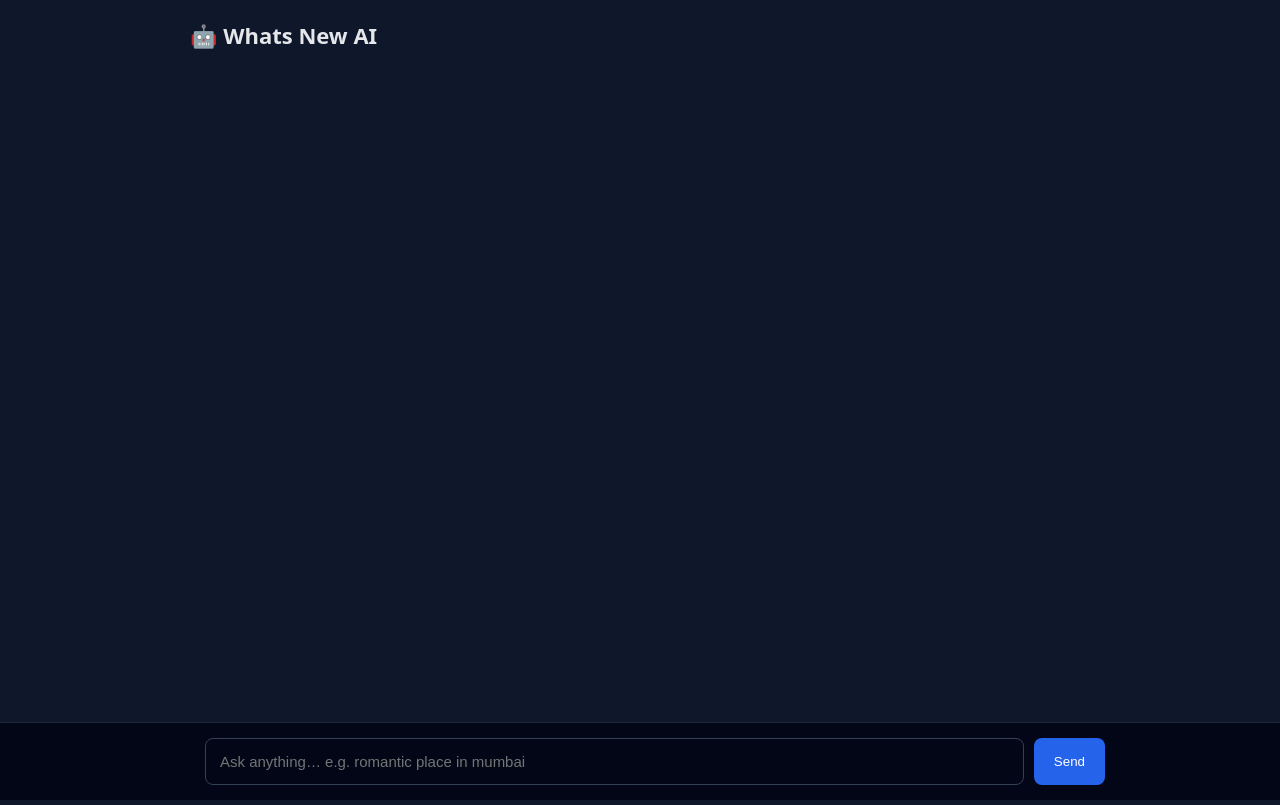
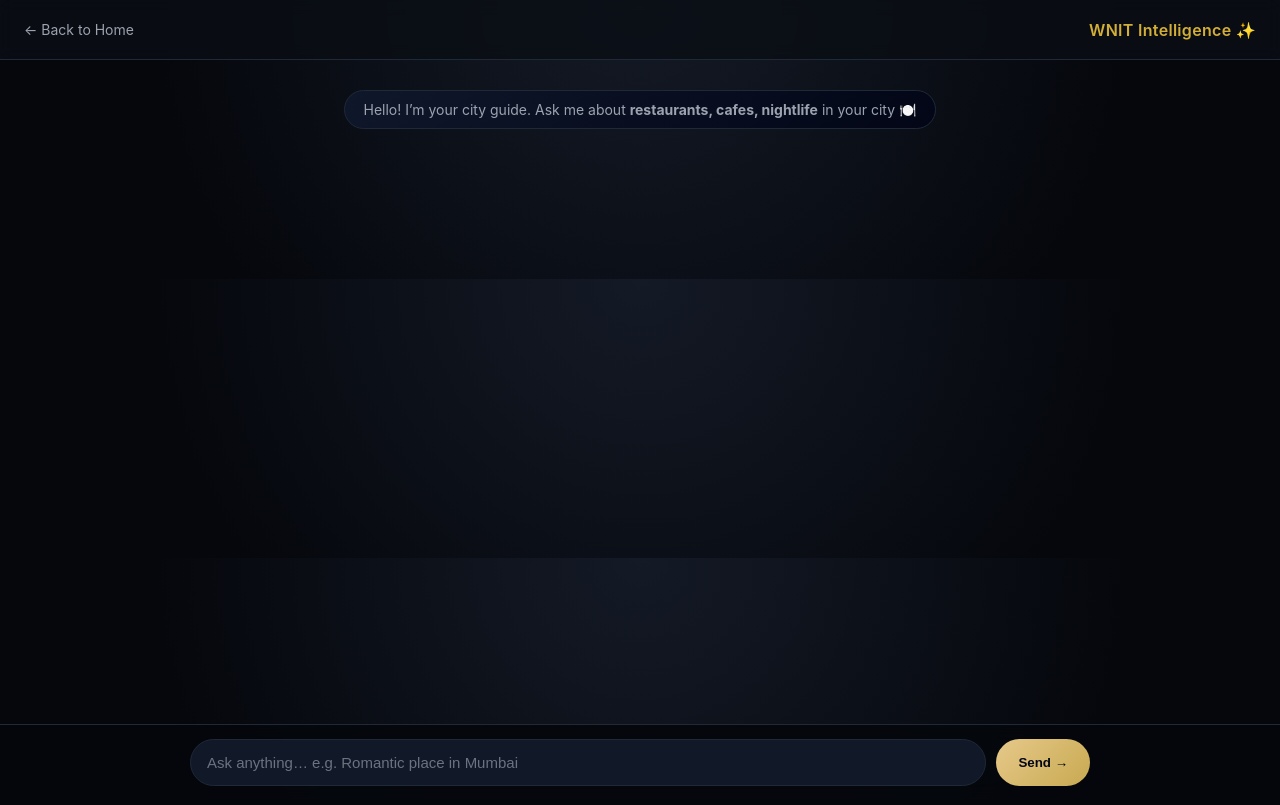
Before and after one commit to Yatharth224/WHATS-NEW-IN-TOWN, a Flask app: page /ai-search in a window 1280 px wide. Run offline with Flask 3, Linux system fonts and the light colour scheme.

Commit message:
changes in ai search html page

```diff
--- a/templates/ai_search.html
+++ b/templates/ai_search.html
@@ -2,75 +2,144 @@
 <html lang="en">
 <head>
     <meta charset="UTF-8">
-    <title>Whats New AI</title>
+    <title>WNIT Intelligence ✨</title>
+
+    <meta name="viewport" content="width=device-width, initial-scale=1.0">
 
     <style>
+        :root {
+            --bg-main: #0b0f14;
+            --bg-panel: #0f1623;
+            --bg-input: #111827;
+            --border: #1f2937;
+            --text-main: #e5e7eb;
+            --text-muted: #9ca3af;
+            --accent: #d4af37;
+        }
+
+        * {
+            box-sizing: border-box;
+        }
+
         body {
             margin: 0;
-            font-family: system-ui, -apple-system, BlinkMacSystemFont;
-            background: #0f172a;
-            color: #e5e7eb;
+            font-family: Inter, system-ui, -apple-system, BlinkMacSystemFont;
+            background: radial-gradient(circle at top, #141a26, #05070c 70%);
+            color: var(--text-main);
         }
 
+        /* ---------------- HEADER ---------------- */
+        .top-bar {
+            height: 60px;
+            border-bottom: 1px solid var(--border);
+            display: flex;
+            align-items: center;
+            justify-content: space-between;
+            padding: 0 24px;
+            background: rgba(10, 14, 20, 0.8);
+            backdrop-filter: blur(8px);
+        }
+
+        .brand {
+            font-weight: 600;
+            letter-spacing: 0.3px;
+            color: var(--accent);
+        }
+
+        .back-link {
+            text-decoration: none;
+            color: var(--text-muted);
+            font-size: 14px;
+        }
+
+        .back-link:hover {
+            color: white;
+        }
+
+        /* ---------------- LAYOUT ---------------- */
         .container {
             max-width: 900px;
             margin: auto;
-            padding: 20px;
+            padding: 30px 20px 120px;
         }
 
-        .header {
-            font-size: 22px;
-            font-weight: 600;
-            margin-bottom: 15px;
+        .intro {
+            text-align: center;
+            margin-bottom: 30px;
         }
 
+        .intro span {
+            display: inline-block;
+            padding: 10px 18px;
+            background: linear-gradient(135deg, #0f172a, #020617);
+            border: 1px solid var(--border);
+            border-radius: 999px;
+            font-size: 14px;
+            color: var(--text-muted);
+        }
+
+        /* ---------------- CHAT ---------------- */
         .chat {
-            min-height: 75vh;
-            padding-bottom: 120px;
+            display: flex;
+            flex-direction: column;
+            gap: 18px;
         }
 
         .msg {
-            margin: 14px 0;
+            max-width: 85%;
             padding: 14px 16px;
-            border-radius: 10px;
-            line-height: 1.5;
-            max-width: 80%;
+            border-radius: 14px;
+            line-height: 1.6;
+            font-size: 15px;
+            animation: fadeIn 0.3s ease;
         }
 
         .user {
-            background: #1e293b;
             margin-left: auto;
+            background: linear-gradient(135deg, #1e293b, #020617);
+            border: 1px solid var(--border);
             text-align: right;
         }
 
         .ai {
-            background: #020617;
-            border: 1px solid #1e293b;
+            background: var(--bg-panel);
+            border: 1px solid var(--border);
         }
 
         .city {
-            margin-top: 14px;
+            margin-top: 16px;
             font-weight: 600;
-            color: #38bdf8;
+            color: var(--accent);
+            letter-spacing: 0.3px;
         }
 
         .restaurant {
-            border-bottom: 1px solid #334155;
             padding: 10px 0;
-            margin-top: 8px;
+            border-bottom: 1px dashed #1f2937;
         }
 
         .restaurant:last-child {
             border-bottom: none;
         }
 
+        .restaurant strong {
+            font-size: 15px;
+        }
+
+        .meta {
+            font-size: 13px;
+            color: var(--text-muted);
+        }
+
+        /* ---------------- INPUT ---------------- */
         .input-bar {
             position: fixed;
             bottom: 0;
             width: 100%;
-            background: #020617;
-            border-top: 1px solid #1e293b;
-            padding: 15px;
+            background: rgba(5, 7, 12, 0.9);
+            border-top: 1px solid var(--border);
+            backdrop-filter: blur(10px);
+            padding: 14px 18px;
         }
 
         .input-inner {
@@ -82,47 +151,68 @@
 
         input {
             flex: 1;
-            padding: 14px;
-            border-radius: 8px;
-            border: none;
+            padding: 14px 16px;
+            border-radius: 999px;
+            border: 1px solid var(--border);
+            background: var(--bg-input);
+            color: var(--text-main);
+            font-size: 15px;
             outline: none;
-            font-size: 15px;
-            background: #020617;
-            color: #e5e7eb;
-            border: 1px solid #334155;
+        }
+
+        input::placeholder {
+            color: #6b7280;
         }
 
         button {
-            padding: 14px 20px;
-            border-radius: 8px;
+            padding: 0 22px;
+            border-radius: 999px;
             border: none;
             cursor: pointer;
-            background: #2563eb;
-            color: white;
-            font-weight: 500;
+            background: linear-gradient(135deg, #e6c98a, #c8a951);
+            color: #020617;
+            font-weight: 600;
         }
 
         button:hover {
-            background: #1d4ed8;
+            opacity: 0.9;
+        }
+
+        @keyframes fadeIn {
+            from { opacity: 0; transform: translateY(6px); }
+            to { opacity: 1; transform: translateY(0); }
         }
     </style>
 </head>
 
 <body>
 
+<!-- HEADER -->
+<div class="top-bar">
+    <a href="/" class="back-link">← Back to Home</a>
+    <div class="brand">WNIT Intelligence ✨</div>
+</div>
+
+<!-- CONTENT -->
 <div class="container">
-    <div class="header">🤖 Whats New AI</div>
+    <div class="intro">
+        <span>
+            Hello! I’m your city guide. Ask me about <b>restaurants, cafes, nightlife</b> in your city 🍽️
+        </span>
+    </div>
+
     <div id="chat" class="chat"></div>
 </div>
 
+<!-- INPUT -->
 <div class="input-bar">
     <div class="input-inner">
         <input
             id="query"
-            placeholder="Ask anything… e.g. romantic place in mumbai"
+            placeholder="Ask anything… e.g. Romantic place in Mumbai"
             onkeypress="if(event.key==='Enter') sendQuery()"
         >
-        <button onclick="sendQuery()">Send</button>
+        <button onclick="sendQuery()">Send →</button>
     </div>
 </div>
 
@@ -133,10 +223,9 @@ async function sendQuery() {
     if (!text) return;
 
     input.value = "";
-
     const chat = document.getElementById("chat");
 
-    // USER MESSAGE
+    // USER
     chat.innerHTML += `<div class="msg user">${text}</div>`;
 
     // AI THINKING
@@ -146,7 +235,6 @@ async function sendQuery() {
     chat.appendChild(thinking);
     chat.scrollTop = chat.scrollHeight;
 
-    try {
     const response = await fetch("/ai-search", {
         method: "POST",
         headers: { "Content-Type": "application/json" },
@@ -159,16 +247,17 @@ async function sendQuery() {
     let html = `<div class="msg ai">`;
 
     if (!data.results || Object.keys(data.results).length === 0) {
-            html += "No places found. Try a different query.";
+        html += "I couldn’t find relevant places. Try rephrasing your query.";
     } else {
         for (const city in data.results) {
             html += `<div class="city">${city}</div>`;
             data.results[city].forEach(r => {
                 html += `
                     <div class="restaurant">
-                            <strong>${r.name}</strong><br>
-                            ⭐ Rating: ${r.rating ?? "N/A"}<br>
-                            🔥 Score: ${r.score.toFixed(3)}
+                        <strong>${r.name}</strong>
+                        <div class="meta">
+                            ⭐ Rating: ${r.rating ?? "N/A"} &nbsp; • &nbsp; 🔥 Score: ${r.score.toFixed(3)}
+                        </div>
                     </div>
                 `;
             });
@@ -178,15 +267,6 @@ async function sendQuery() {
     html += `</div>`;
     chat.innerHTML += html;
     chat.scrollTop = chat.scrollHeight;
-
-    } catch (err) {
-        thinking.remove();
-        chat.innerHTML += `
-            <div class="msg ai">
-                Something went wrong. Please try again.
-            </div>
-        `;
-    }
 }
 </script>
 
```
Lines whose indentation alone changed are shown as unchanged.
